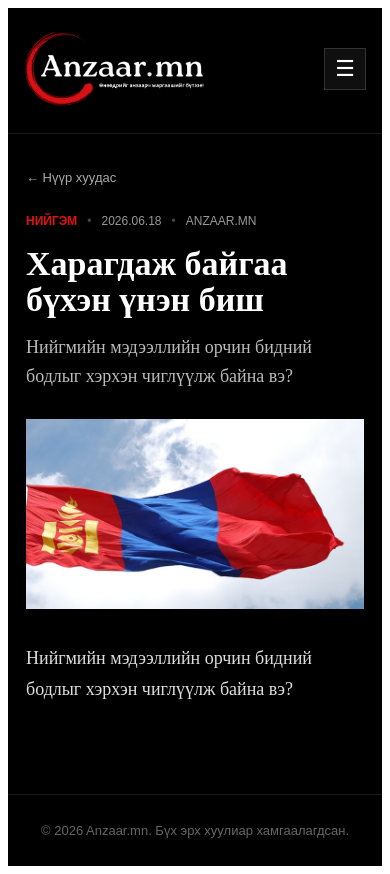
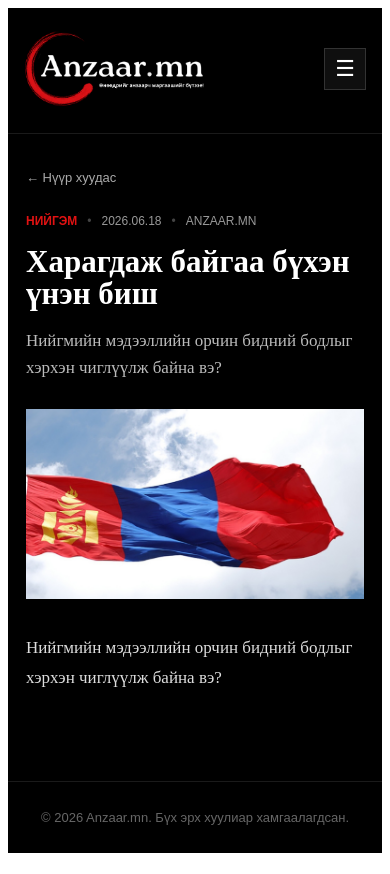
Before and after one commit to toogeemunkhtogtokh-ai/Anzaar-mn, a Next.js app: page /article/1 in a window 390 px wide. Built offline with nearby package versions, Linux system fonts and the light colour scheme.

Commit message:
Update page.js

```diff
--- a/app/article/[id]/page.js
+++ b/app/article/[id]/page.js
@@ -259,7 +259,7 @@ export default function DynamicArticle({ params }) {
 
         <h1
           style={{
-            fontSize: isMobile ? 34 : 64,
+            fontSize: isMobile ? 31 : 64,
             lineHeight: 1.05,
             margin: isMobile ? "18px 0 16px" : "24px 0 20px",
             maxWidth: 900,
@@ -271,7 +271,7 @@ export default function DynamicArticle({ params }) {
         <p
           style={{
             maxWidth: 760,
-            fontSize: isMobile ? 18 : 23,
+            fontSize: isMobile ? 17 : 23,
             lineHeight: 1.6,
             color: "#bbb",
             margin: isMobile ? "0 0 28px" : "0 0 42px",
@@ -320,7 +320,7 @@ export default function DynamicArticle({ params }) {
                 <p
                   key={index}
                   style={{
-                    fontSize: isMobile ? 18 : 22,
+                    fontSize: isMobile ? 17 : 22,
                     lineHeight: isMobile ? 1.75 : 1.85,
                     color: "#ddd",
                     margin: "0 0 28px",
```
